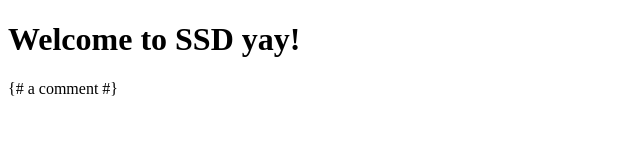
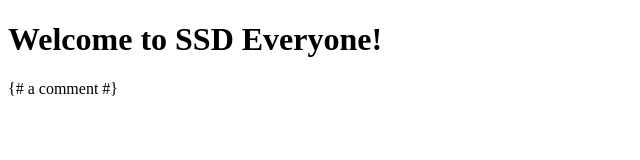
Before and after one commit to SSD-Institute/SSD-Institute-Web-App, a plain HTML site: page SSDFlask/templates/home.html in a window 1280 px wide. Shown: the whole page, without its empty margins (0-640 px from the left). Drawn offline with Linux system fonts and the light colour scheme.

Commit message:
Update home.html
CI testing 2

```diff
--- a/SSDFlask/templates/home.html
+++ b/SSDFlask/templates/home.html
@@ -4,7 +4,7 @@
     <title>SSD Intro App</title>
 </head>
 <body>
-    <h1>Welcome to SSD yay!</h1>
+    <h1>Welcome to SSD Everyone!</h1>
 
     {# a comment #}
 </body>
```
